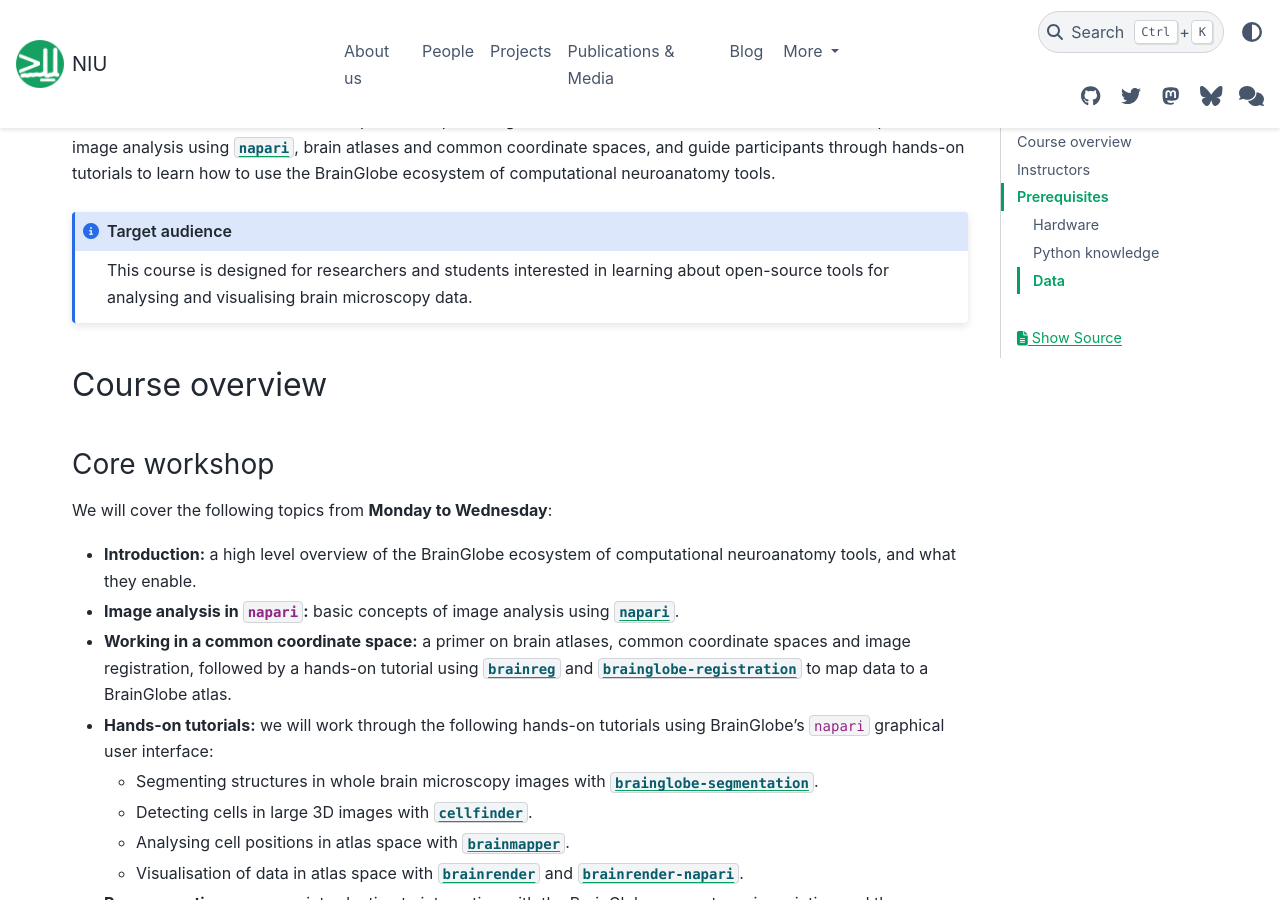
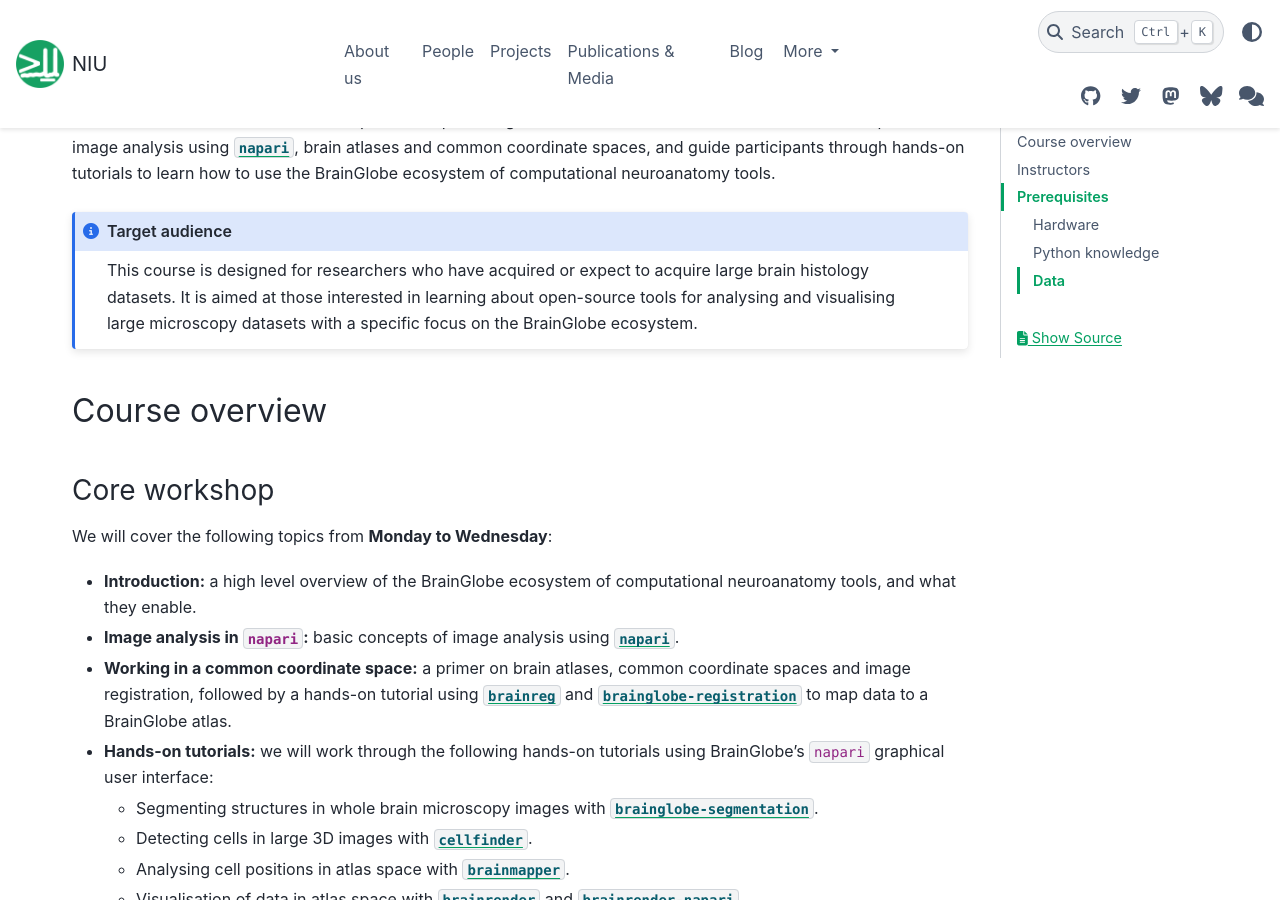
Before and after one commit to neuroinformatics-unit/neuroinformatics-unit.github.io, a Sphinx documentation site: the page built from docs/source/open-software-summer-school/2026/brainglobe.md, in a window 1280 px wide and 900 px high, scrolled down 338 px. Built offline with Sphinx 7.4.7 and the PyData theme 0.15.4, drawn with Linux system fonts in a browser that asks for light colours; nearby versions of some CDN libraries.

Commit message:
Update the target audience sentence

```diff
--- a/docs/source/open-software-summer-school/2026/brainglobe.md
+++ b/docs/source/open-software-summer-school/2026/brainglobe.md
@@ -10,7 +10,8 @@ This track will cover basic concepts of image analysis using [`napari`](https://
 ::: {admonition} Target audience
 :class: note
 
-This course is designed for researchers and students interested in learning about open-source tools for analysing and visualising brain microscopy data.
+This course is designed for researchers who have acquired or expect to acquire large brain histology datasets.
+It is aimed at those interested in learning about open-source tools for analysing and visualising large microscopy datasets with a specific focus on the BrainGlobe ecosystem.
 :::
 
 ## Course overview
```
